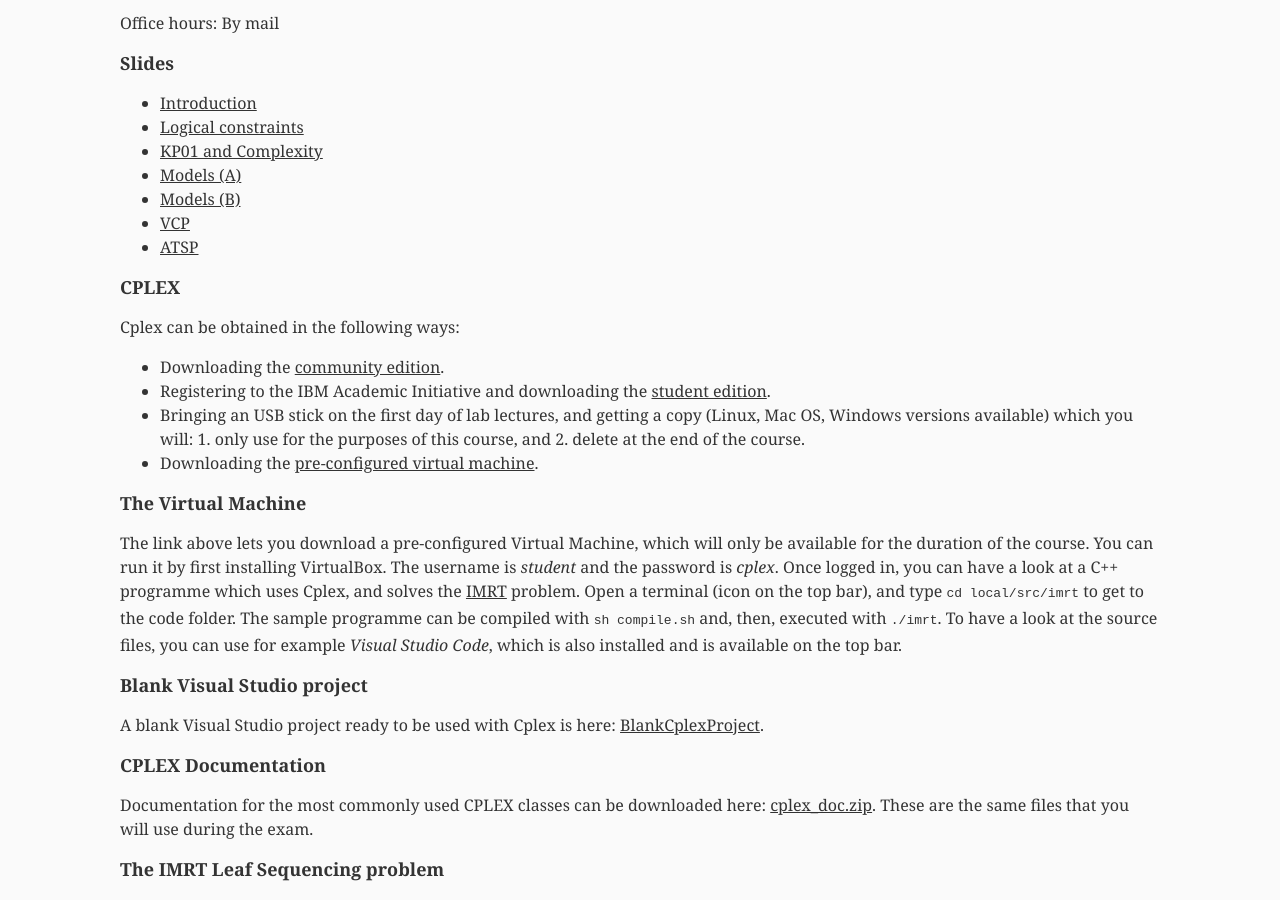
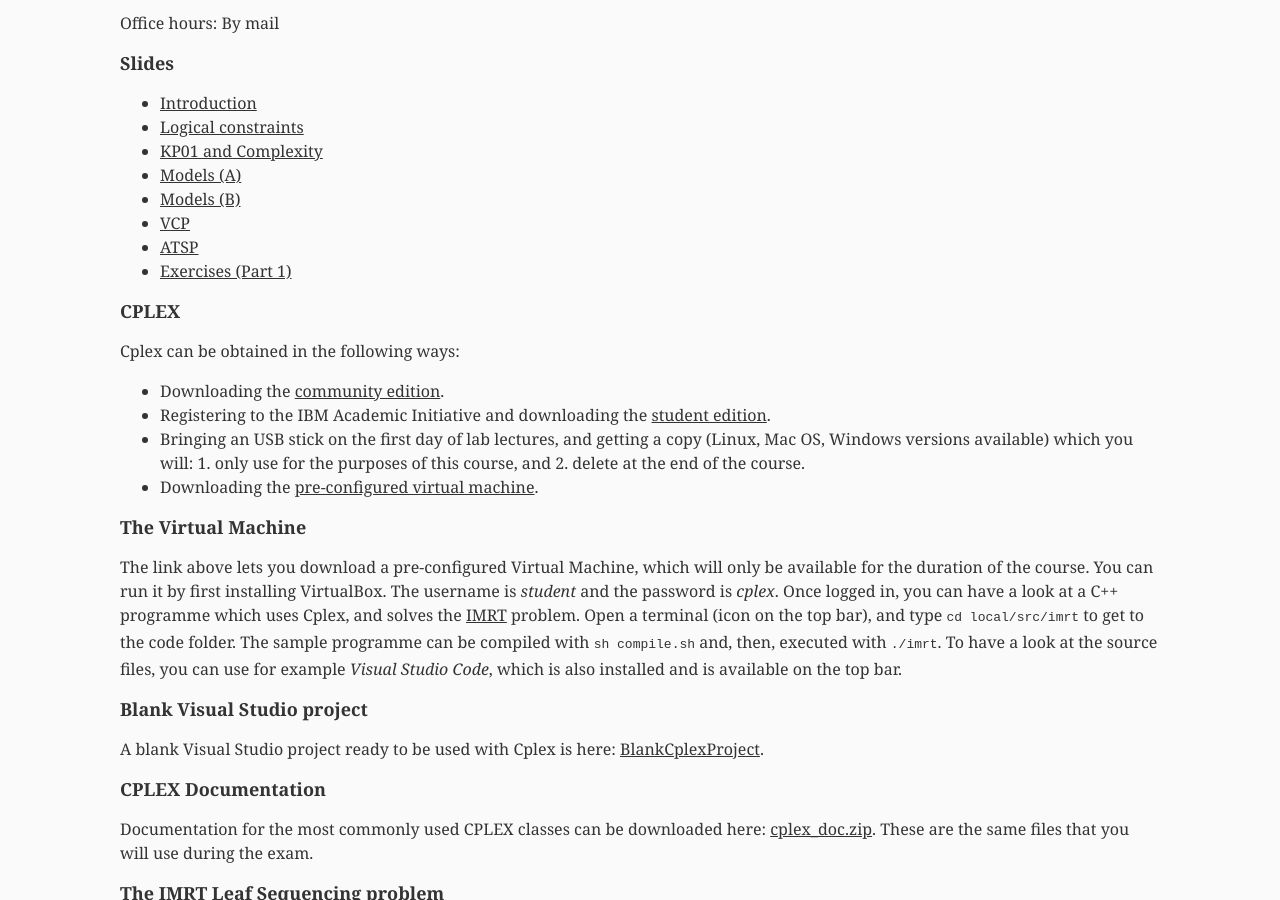
Before and after one commit to alberto-santini/alberto-santini.github.io, a Jekyll site: the page built from oa/index.html, in a window 1280 px wide and 900 px high, scrolled down 425 px. Built offline with Jekyll 4.4.1, drawn with Linux system fonts in a browser that asks for light colours.

Commit message:
Added exercises for oa

```diff
--- a/oa/index.html
+++ b/oa/index.html
@@ -40,6 +40,7 @@ layout: default
       <li><a href="/files/oa/OPT-ALG_2017_5_Models_B.pdf">Models (B)</a></li>
       <li><a href="/files/oa/OPT-ALG_2017_6_VCP.pdf">VCP</a></li>
       <li><a href="/files/oa/OPT-ALG_2017_7_ATSP.pdf">ATSP</a></li>
+      <li><a href="/files/oa/OPT-ALG_2017_Exercises_Part-1.pdf">Exercises (Part 1)</a></li>
     </ul>
   </div>
 
```
Also changed, not shown: 1 other file.
